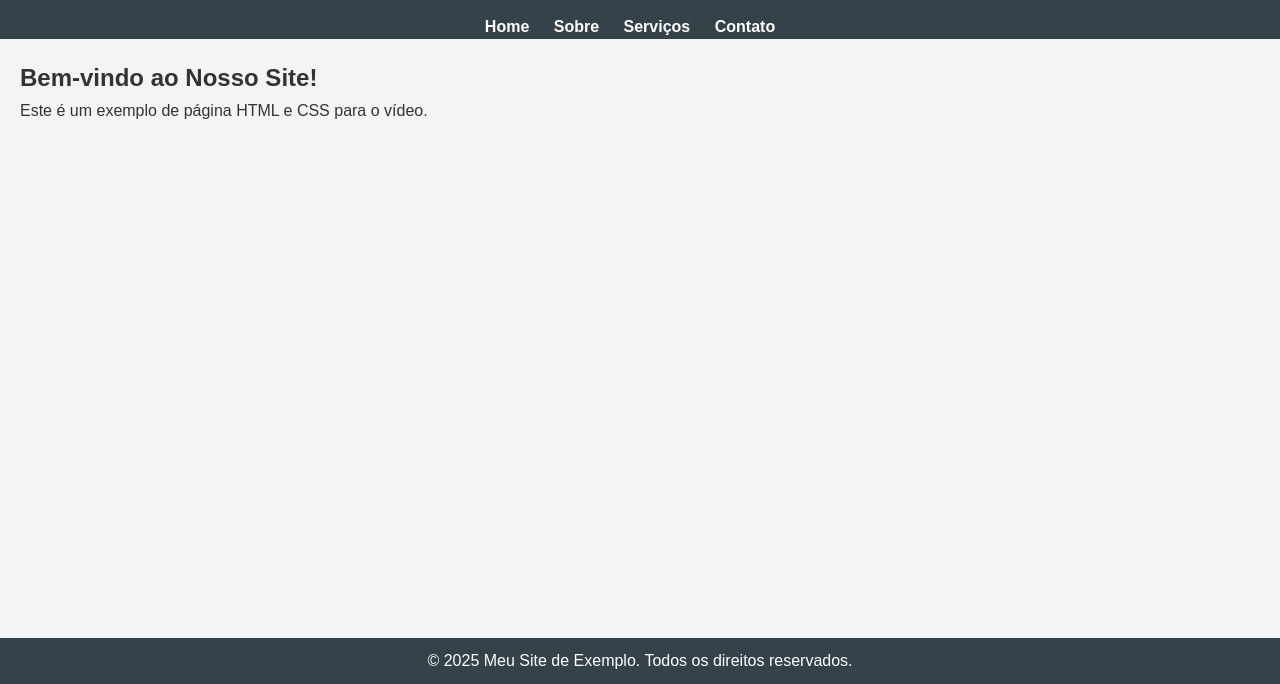
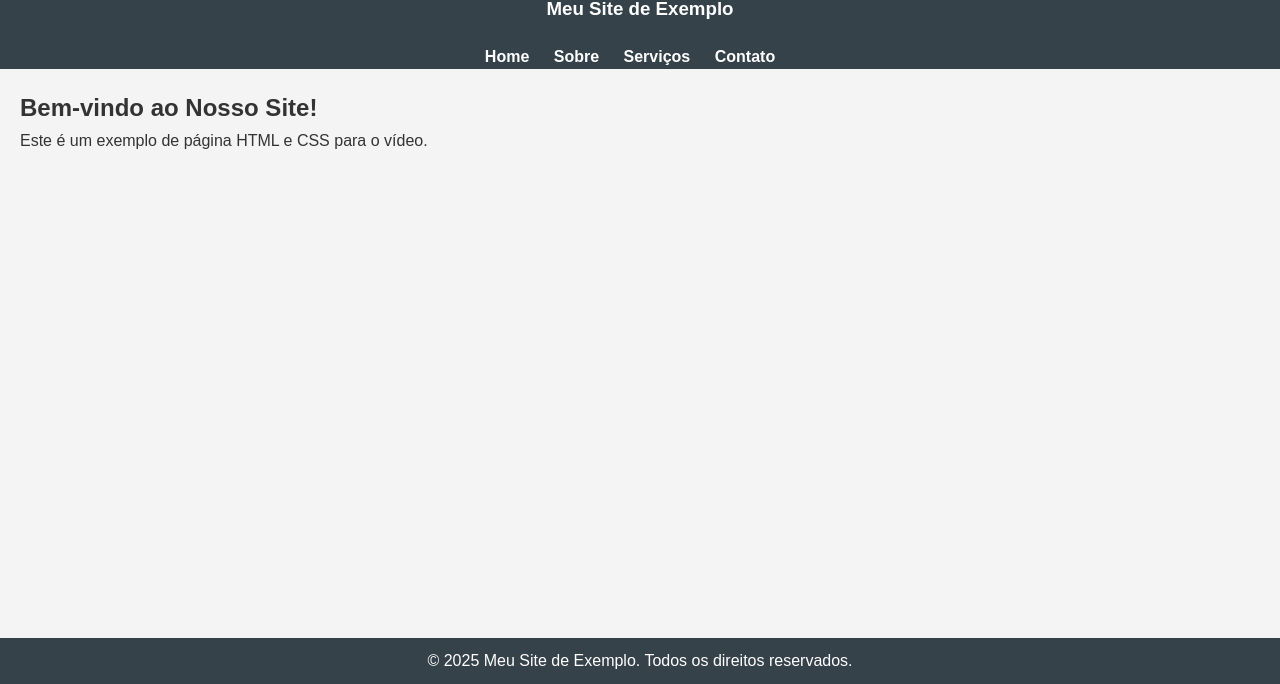
Before and after one commit to WillVernen/meu-projeto-git, a plain HTML site: page index.html in a window 1280 px wide. Shown: the part 116-800 px from the top of the page. Drawn offline with Linux system fonts and the light colour scheme.

Commit message:
terceiro commit

```diff
--- a/index.html
+++ b/index.html
@@ -10,6 +10,7 @@
     <header>
         <h1>Meu Site de Exemplo</h1>
         <h2>Meu Site de Exemplo</h2>
+        <h3>Meu Site de Exemplo</h3>
     </header>
     <nav>
         <ul>
```
